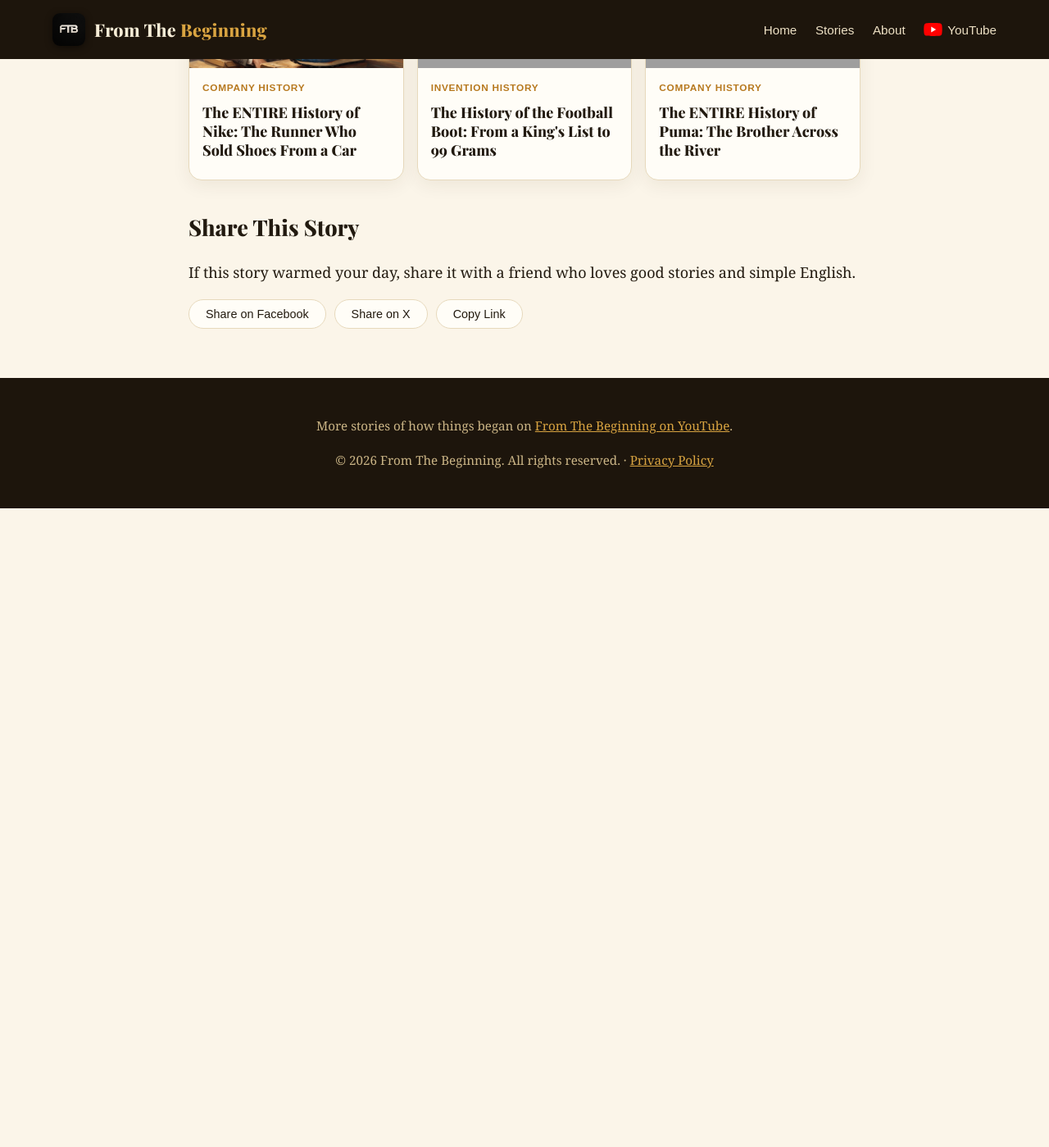
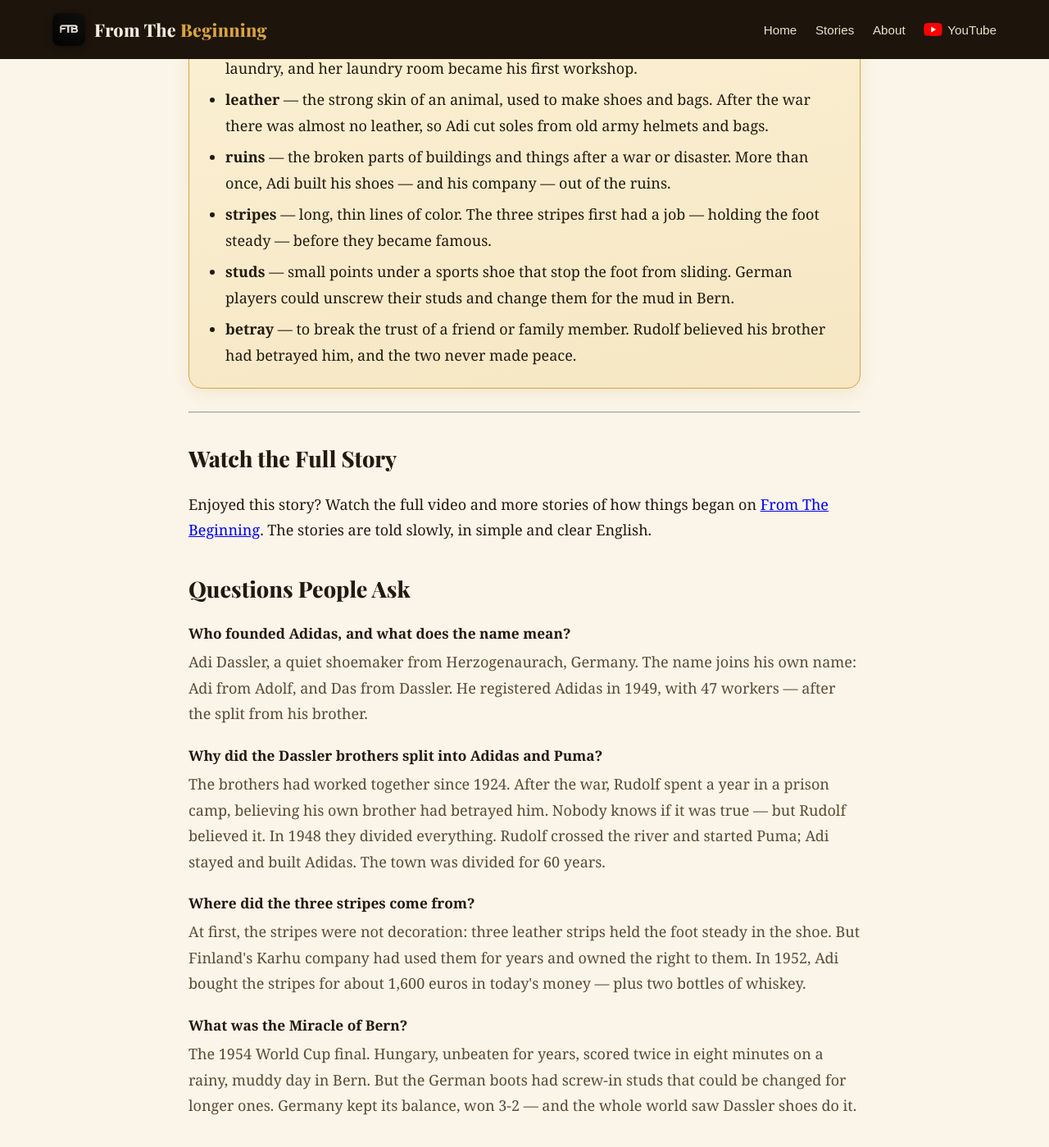
Before and after one commit to docsachmienphi/FTB, a Jekyll site: the page built from _posts/2026-10-10-history-of-adidas.md, in a window 1280 px wide and 1400 px high, scrolled down 10241 px. Shown: the whole window at 82% size. Built offline with Jekyll 4.4.1, drawn with Linux system fonts in a browser that asks for light colours; before the commit the page ends 10861 px from its top, so only the background shows below that; some of the changed text lies outside the part shown; grey boxes are pictures that could not be loaded.

Commit message:
Adidas article upgrade: At a Glance sticker timeline, Words to Know, FAQ (+ shoe icon)

```diff
--- a/_layouts/post.html
+++ b/_layouts/post.html
@@ -17,6 +17,7 @@ layout: default
     <symbol id="ic-can" viewBox="0 0 48 48"><rect x="15" y="5" width="18" height="38" rx="3" fill="#C7D1DA"/><path d="M15 26 L33 17 L33 43 L15 43 Z" fill="#2E6BC4"/><circle cx="24" cy="24" r="4.2" fill="#F5C93F"/><circle cx="21.9" cy="24" r="2.1" fill="#D43A2F"/><circle cx="26.1" cy="24" r="2.1" fill="#D43A2F"/><rect x="18" y="2.5" width="12" height="3" rx="1.5" fill="#8E9AA5"/></symbol>
     <symbol id="ic-cup" viewBox="0 0 48 48"><path d="M14 14h20l-2.2 27a3 3 0 0 1-3 2.8H19.2a3 3 0 0 1-3-2.8z" fill="#FFFFFF" stroke="#D8CDBB" stroke-width="1.4"/><path d="M12.5 9.5h23a2 2 0 0 1 2 2v2.5h-27V11.5a2 2 0 0 1 2-2z" fill="#E9E2D2"/><path d="M27 2l-2.6 7.5" stroke="#3E7C4F" stroke-width="2.6" stroke-linecap="round"/><circle cx="24" cy="27" r="5.4" fill="#2E7D46"/><path d="M21.2 24.4c.8-.4 1.8.6 2.8.6s2-1 2.8-.6c-.3 1.8-1.4 5.6-2.8 5.6s-2.5-3.8-2.8-5.6z" fill="#FFFFFF"/></symbol>
     <symbol id="ic-swoosh" viewBox="0 0 48 48"><path d="M46 10C33 27 15 35 3 28c7 9 27 4 43-18z" fill="#C8862A"/></symbol>
+    <symbol id="ic-shoe" viewBox="0 0 48 48"><path d="M4 32c6-1 10-3 14-6l6-5c1 3 3 5 6 6 4 1.4 8 2 12 2 1.5 0 2 .8 2 2v3H6c-1.7 0-3-1-3-2.2C3 32.4 3.4 32.2 4 32z" fill="#5A4632"/><path d="M3 36h41v3.4c0 1-0.8 1.6-1.8 1.6H5C3.9 41 3 40.2 3 39.2z" fill="#E9E2D2"/><path d="M25 22.5l2.4-1.2 4.4 7.4-2.6.8zM30.5 25l2.2-1 3.4 6-2.4.6zM35.5 27.2l2-0.8 2.4 4.8-2.2.4z" fill="#E9E2D2" opacity=".9"/></symbol>
     <symbol id="ic-globe" viewBox="0 0 48 48"><circle cx="24" cy="25" r="14" fill="#7FB2E5"/><path d="M14 20 Q20 14 26 19 Q21 23 15 23 Z M26 31 Q33 28 36 33 Q30 37 25 34 Z M16 31 Q19 36 24 36 Q19 39 15 35 Z" fill="#57A773"/><ellipse cx="24" cy="25" rx="20" ry="6.5" fill="none" stroke="#D9A441" stroke-width="2" transform="rotate(-16 24 25)"/><circle cx="41" cy="17" r="2.4" fill="#D43A2F"/></symbol>
     </defs></svg>
     <div class="gtl">
--- a/_posts/2026-10-10-history-of-adidas.md
+++ b/_posts/2026-10-10-history-of-adidas.md
@@ -31,6 +31,61 @@ sources:
     url: "https://www.lemonde.fr/en/summer-reads/article/2026/08/16/adolf-and-rudolf-dassler-the-cain-and-abel-of-sports-shoes_6756555_183.html"
   - title: "The National — the battling brothers and the town divided by two shoe companies"
     url: "https://www.thenationalnews.com/lifestyle/brands-of-battling-brothers-1.513818"
+glance:
+  facts:
+    - label: "Founded"
+      text: "1949, in Herzogenaurach, Germany — from the Dassler brothers' factory of 1924"
+    - label: "Founder"
+      text: "Adi Dassler, a quiet shoemaker — his brother Rudolf founded Puma"
+    - label: "Headquarters"
+      text: "Herzogenaurach, Germany"
+    - label: "Today"
+      text: "Record sales in 2025, still in the same small town"
+  timeline:
+    - year: "1924"
+      text: "The Dassler brothers register their shoe factory"
+      sticker: "/assets/images/adidas/stickers/brothers.webp"
+      alt: "Rudolf Dassler with his hand on his brother Adi's shoulder in the workshop"
+    - year: "1936"
+      text: "Jesse Owens wins four gold medals in Dassler spikes in Berlin"
+      sticker: "/assets/images/adidas/stickers/owens.webp"
+      alt: "Jesse Owens with his fist raised and gold medals in Berlin"
+    - year: "1949"
+      text: "The brothers split — Adi registers Adidas with 47 workers"
+      sticker: "/assets/images/adidas/stickers/adi.webp"
+      alt: "Adi Dassler holding a three-stripe shoe before the new factory gate"
+    - year: "1954"
+      text: "Screw-in studs win the rainy World Cup final — the Miracle of Bern"
+      icon: "shoe"
+    - year: "2009"
+      text: "Adidas and Puma play a peace match — the town finally looks up"
+      sticker: "/assets/images/adidas/stickers/peace.webp"
+      alt: "Two old players shaking hands and laughing at the peace match"
+    - year: "Today"
+      text: "The three stripes are known around the world"
+      icon: "globe"
+words:
+  - word: "laundry"
+    def: "a place where clothes are washed. Adi Dassler's mother ran a small laundry, and her laundry room became his first workshop."
+  - word: "leather"
+    def: "the strong skin of an animal, used to make shoes and bags. After the war there was almost no leather, so Adi cut soles from old army helmets and bags."
+  - word: "ruins"
+    def: "the broken parts of buildings and things after a war or disaster. More than once, Adi built his shoes — and his company — out of the ruins."
+  - word: "stripes"
+    def: "long, thin lines of color. The three stripes first had a job — holding the foot steady — before they became famous."
+  - word: "studs"
+    def: "small points under a sports shoe that stop the foot from sliding. German players could unscrew their studs and change them for the mud in Bern."
+  - word: "betray"
+    def: "to break the trust of a friend or family member. Rudolf believed his brother had betrayed him, and the two never made peace."
+faq:
+  - q: "Who founded Adidas, and what does the name mean?"
+    a: "Adi Dassler, a quiet shoemaker from Herzogenaurach, Germany. The name joins his own name: Adi from Adolf, and Das from Dassler. He registered Adidas in 1949, with 47 workers — after the split from his brother."
+  - q: "Why did the Dassler brothers split into Adidas and Puma?"
+    a: "The brothers had worked together since 1924. After the war, Rudolf spent a year in a prison camp, believing his own brother had betrayed him. Nobody knows if it was true — but Rudolf believed it. In 1948 they divided everything. Rudolf crossed the river and started Puma; Adi stayed and built Adidas. The town was divided for 60 years."
+  - q: "Where did the three stripes come from?"
+    a: "At first, the stripes were not decoration: three leather strips held the foot steady in the shoe. But Finland's Karhu company had used them for years and owned the right to them. In 1952, Adi bought the stripes for about 1,600 euros in today's money — plus two bottles of whiskey."
+  - q: "What was the Miracle of Bern?"
+    a: "The 1954 World Cup final. Hungary, unbeaten for years, scored twice in eight minutes on a rainy, muddy day in Bern. But the German boots had screw-in studs that could be changed for longer ones. Germany kept its balance, won 3-2 — and the whole world saw Dassler shoes do it."
 ---
 
 A man sits on a bicycle in a laundry room in Germany, pedaling for hours. The bicycle never moves one metre. But its wheels power a machine, and slowly, under a quiet shoemaker's hands, the first shoes are born.
```
Also changed, not shown: assets/images/adidas/stickers/adi.webp (added), assets/images/adidas/stickers/brothers.webp (added), assets/images/adidas/stickers/owens.webp (added), assets/images/adidas/stickers/peace.webp (added).
